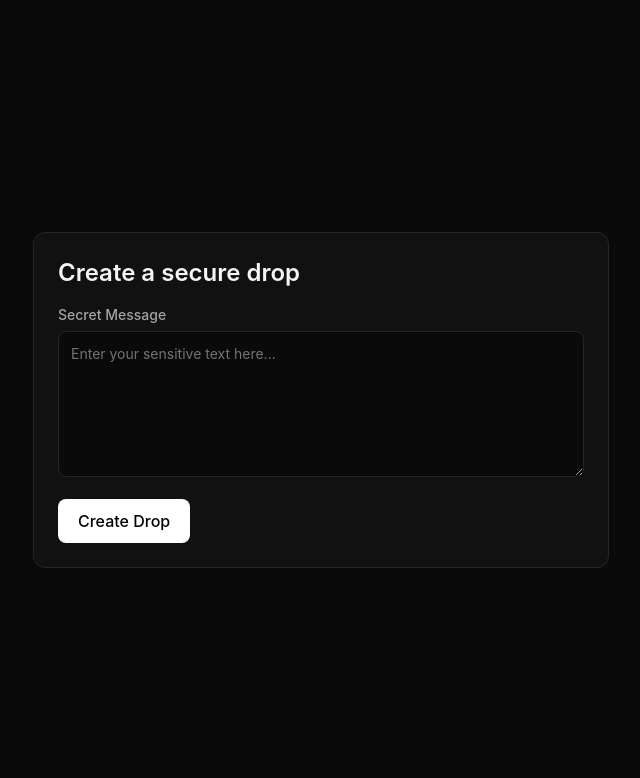
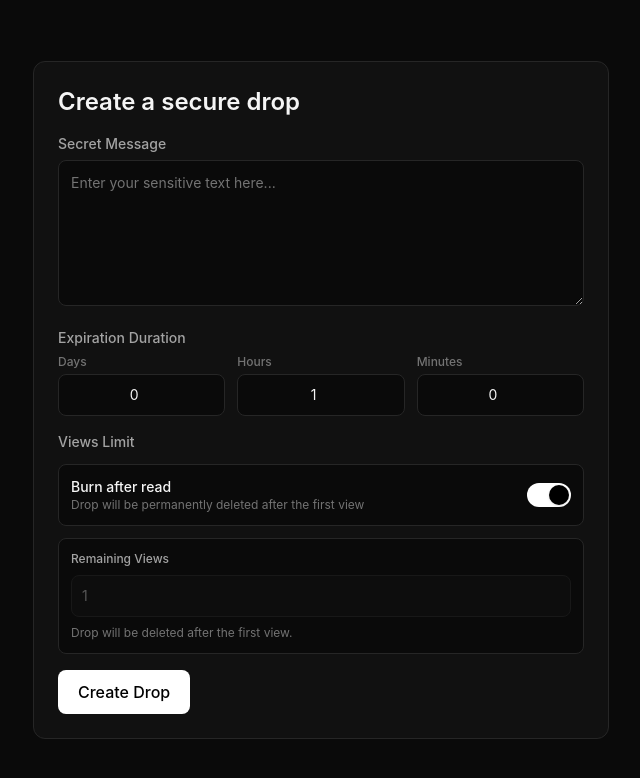
Before and after one commit to soheilAla/zero-drop, a Vue app in the folder frontend/: page / in a window 1280 px wide. Shown: the top 778 px of the page, without its empty margins (319-959 px from the left). Built offline with nearby package versions, Linux system fonts and the light colour scheme.

Commit message:
feat: add drop view and expiration settings

```diff
--- a/frontend/src/components/CreateDrop.vue
+++ b/frontend/src/components/CreateDrop.vue
@@ -1,8 +1,37 @@
 <script setup lang="ts">
-import { ref } from "vue";
+import { computed, ref } from "vue";
 
 const secret = ref("");
+const days = ref(0);
+const hours = ref(1);
+const minutes = ref(0);
+
+const burnAfterRead = ref(true);
+const isUnlimited = ref(false);
+const customViews = ref<number | null>(5);
+const viewsError = ref("");
+
+const remainingViews = computed<number | null>(() => {
+  if (burnAfterRead.value) {
+    return 1;
+  }
+  if (isUnlimited.value) {
+    return null;
+  }
+  return customViews.value && customViews.value >= 1
+    ? Math.floor(customViews.value)
+    : null;
+});
+
 const errorMessage = ref("");
+const durationError = ref("");
+
+const expirationSeconds = computed(() => {
+  const d = Math.max(0, Number(days.value) || 0);
+  const h = Math.max(0, Number(hours.value) || 0);
+  const m = Math.max(0, Number(minutes.value) || 0);
+  return d * 86400 + h * 3600 + m * 60;
+});
 
 function handleInput() {
   if (errorMessage.value && secret.value.trim()) {
@@ -10,14 +39,56 @@ function handleInput() {
   }
 }
 
+function handleDurationInput() {
+  if (durationError.value && expirationSeconds.value > 0) {
+    durationError.value = "";
+  }
+}
+
+function handleViewsInput(event: Event) {
+  const target = event.target as HTMLInputElement;
+  const val = parseInt(target.value, 10);
+  customViews.value = isNaN(val) ? null : val;
+  if (viewsError.value && customViews.value && customViews.value >= 1) {
+    viewsError.value = "";
+  }
+}
+
 function handleCreateDrop() {
+  let hasError = false;
+
   if (!secret.value.trim()) {
     errorMessage.value = "Secret message cannot be empty.";
+    hasError = true;
+  } else {
+    errorMessage.value = "";
+  }
+
+  if (expirationSeconds.value <= 0) {
+    durationError.value = "Total duration must be greater than zero.";
+    hasError = true;
+  } else {
+    durationError.value = "";
+  }
+
+  if (!burnAfterRead.value && !isUnlimited.value) {
+    if (!customViews.value || customViews.value < 1) {
+      viewsError.value = "Remaining views must be at least 1.";
+      hasError = true;
+    } else {
+      viewsError.value = "";
+    }
+  } else {
+    viewsError.value = "";
+  }
+
+  if (hasError) {
     return;
   }
 
-  errorMessage.value = "";
   console.log("Entered secret:", secret.value);
+  console.log("Expiration seconds:", expirationSeconds.value);
+  console.log("Remaining views:", remainingViews.value);
 }
 </script>
 
@@ -53,6 +124,167 @@ function handleCreateDrop() {
         </p>
       </div>
 
+      <!-- Expiration Duration -->
+      <div>
+        <label class="block text-sm font-medium text-text-muted mb-1.5">
+          Expiration Duration
+        </label>
+        <div class="grid grid-cols-1 sm:grid-cols-3 gap-3">
+          <div>
+            <label
+              for="duration-days"
+              class="block text-xs font-medium text-text-subtle mb-1"
+            >
+              Days
+            </label>
+            <input
+              id="duration-days"
+              v-model.number="days"
+              @input="handleDurationInput"
+              type="number"
+              min="0"
+              class="w-full p-2.5 text-sm rounded-lg border border-border bg-background text-text focus:outline-none focus:border-text transition-colors text-center"
+            />
+          </div>
+
+          <div>
+            <label
+              for="duration-hours"
+              class="block text-xs font-medium text-text-subtle mb-1"
+            >
+              Hours
+            </label>
+            <input
+              id="duration-hours"
+              v-model.number="hours"
+              @input="handleDurationInput"
+              type="number"
+              min="0"
+              max="23"
+              class="w-full p-2.5 text-sm rounded-lg border border-border bg-background text-text focus:outline-none focus:border-text transition-colors text-center"
+            />
+          </div>
+
+          <div>
+            <label
+              for="duration-minutes"
+              class="block text-xs font-medium text-text-subtle mb-1"
+            >
+              Minutes
+            </label>
+            <input
+              id="duration-minutes"
+              v-model.number="minutes"
+              @input="handleDurationInput"
+              type="number"
+              min="0"
+              max="59"
+              class="w-full p-2.5 text-sm rounded-lg border border-border bg-background text-text focus:outline-none focus:border-text transition-colors text-center"
+            />
+          </div>
+        </div>
+        <p v-if="durationError" class="mt-1.5 text-xs text-danger">
+          {{ durationError }}
+        </p>
+      </div>
+
+      <!-- Views Limit -->
+      <div class="space-y-3">
+        <label class="block text-sm font-medium text-text-muted">
+          Views Limit
+        </label>
+
+        <div
+          class="flex items-center justify-between p-3 rounded-lg border border-border bg-background"
+        >
+          <div class="pr-4">
+            <span class="block text-sm font-medium text-text"
+              >Burn after read</span
+            >
+            <span class="block text-xs text-text-subtle">
+              Drop will be permanently deleted after the first view
+            </span>
+          </div>
+          <button
+            type="button"
+            role="switch"
+            :aria-checked="burnAfterRead"
+            @click="burnAfterRead = !burnAfterRead"
+            :class="[
+              'relative inline-flex h-6 w-11 shrink-0 cursor-pointer rounded-full border-2 border-transparent transition-colors duration-200 ease-in-out focus:outline-none focus:ring-2 focus:ring-primary focus:ring-offset-2 focus:ring-offset-surface',
+              burnAfterRead ? 'bg-primary' : 'bg-border',
+            ]"
+          >
+            <span
+              :class="[
+                'pointer-events-none inline-block h-5 w-5 rounded-full shadow transform ring-0 transition duration-200 ease-in-out',
+                burnAfterRead
+                  ? 'translate-x-5 bg-primary-text'
+                  : 'translate-x-0 bg-text-muted',
+              ]"
+            />
+          </button>
+        </div>
+
+        <div
+          class="p-3 rounded-lg border border-border bg-background space-y-2"
+        >
+          <div class="flex items-center justify-between">
+            <label
+              for="remaining-views-input"
+              class="text-xs font-medium text-text-muted"
+            >
+              Remaining Views
+            </label>
+            <label
+              v-if="!burnAfterRead"
+              class="inline-flex items-center gap-1.5 cursor-pointer text-xs text-text-muted hover:text-text transition-colors select-none"
+            >
+              <input
+                type="checkbox"
+                v-model="isUnlimited"
+                class="accent-white rounded cursor-pointer"
+              />
+              <span>Unlimited</span>
+            </label>
+          </div>
+
+          <input
+            id="remaining-views-input"
+            v-if="!isUnlimited || burnAfterRead"
+            :value="burnAfterRead ? 1 : customViews"
+            @input="handleViewsInput"
+            :disabled="burnAfterRead"
+            type="number"
+            min="1"
+            placeholder="Enter view count"
+            :class="[
+              'w-full p-2.5 text-sm rounded-lg border border-border bg-surface text-text focus:outline-none transition-colors',
+              burnAfterRead
+                ? 'opacity-50 cursor-not-allowed text-text-muted'
+                : 'focus:border-text',
+              viewsError ? 'border-danger focus:border-danger' : '',
+            ]"
+          />
+          <div
+            v-else
+            class="w-full p-2.5 text-sm rounded-lg border border-border bg-surface text-text-muted italic select-none"
+          >
+            Unlimited views allowed
+          </div>
+
+          <p v-if="burnAfterRead" class="text-xs text-text-subtle">
+            Drop will be deleted after the first view.
+          </p>
+          <p v-else-if="viewsError" class="text-xs text-danger">
+            {{ viewsError }}
+          </p>
+          <p v-else-if="!isUnlimited" class="text-xs text-text-subtle">
+            Enter the maximum number of times this drop can be viewed.
+          </p>
+        </div>
+      </div>
+
       <button
         type="button"
         @click="handleCreateDrop"
```
